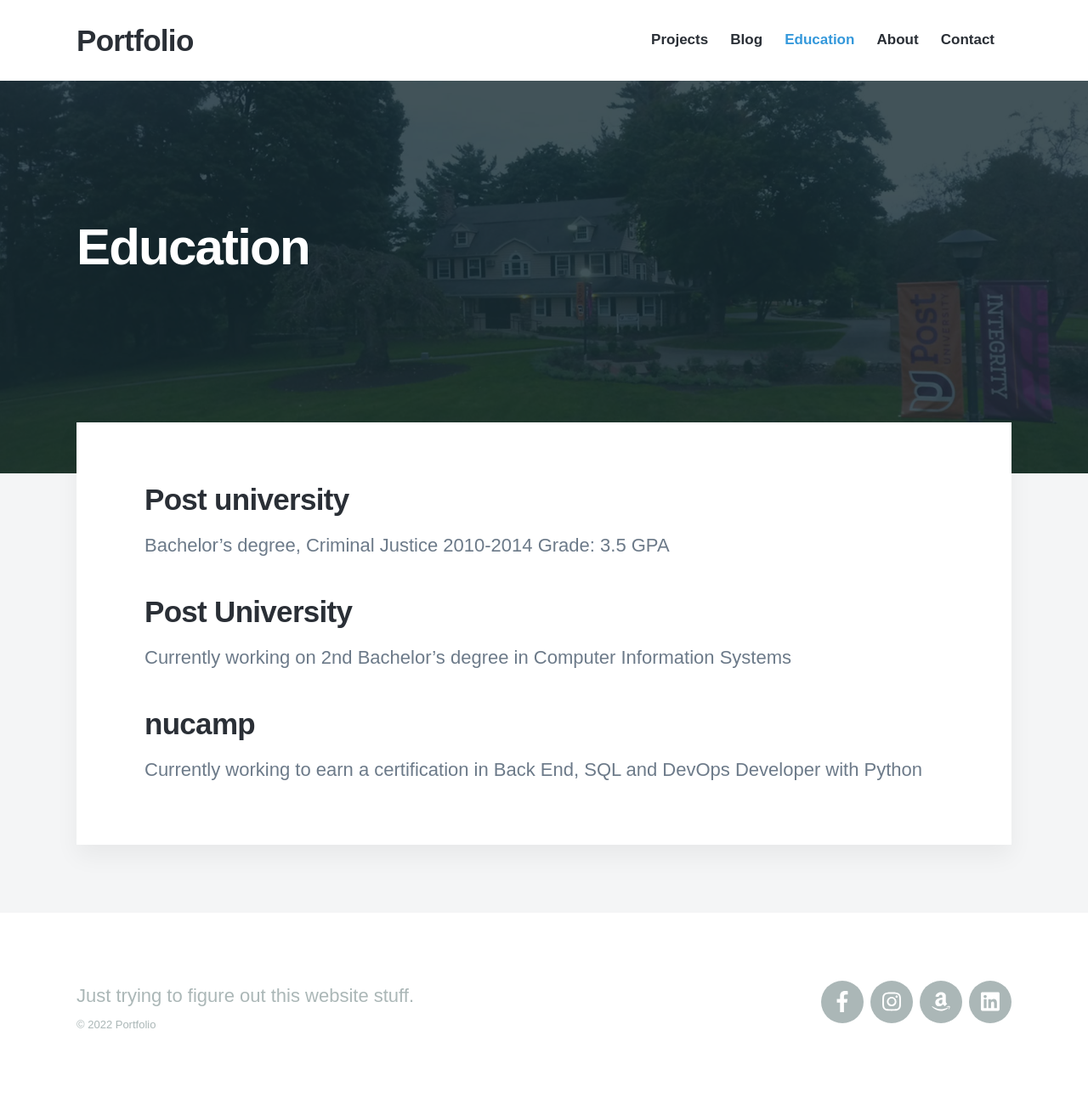
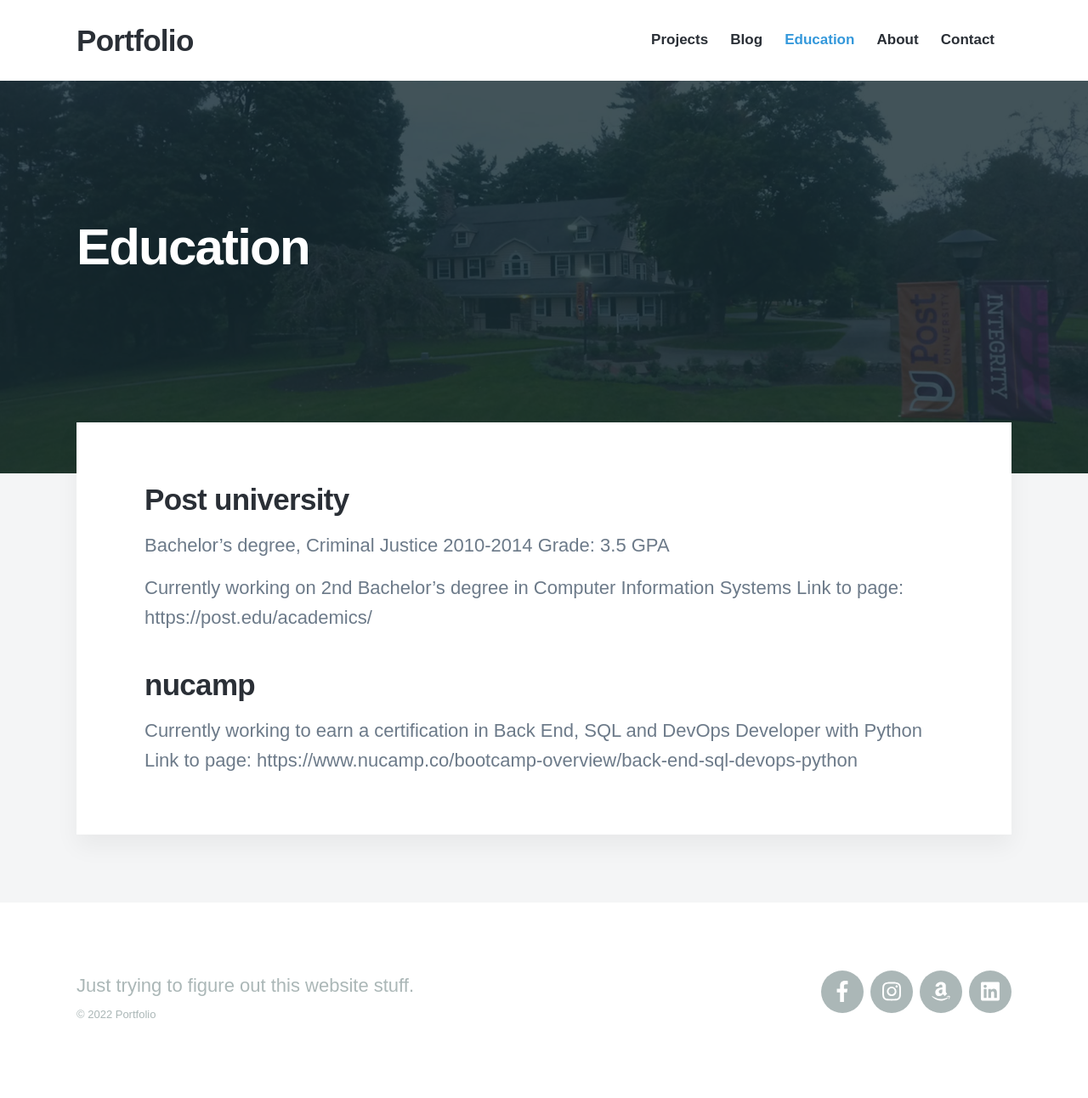
Before and after one commit to jcsodenkamp/jcsodenkamp.github.io, a Jekyll site: the page built from _pages/education.md, in a window 1280 px wide. Shown: the whole page at 85% size. Built offline with Jekyll 4.4.1, drawn with Linux system fonts in a browser that asks for light colours; nearby versions of some CDN libraries; some web fonts are replaced.

Commit message:
Update education.md

```diff
--- a/_pages/education.md
+++ b/_pages/education.md
@@ -11,10 +11,10 @@ Bachelor's degree, Criminal Justice
 2010-2014
 Grade: 3.5 GPA
 
-## Post University
-
 Currently working on 2nd Bachelor's degree in Computer Information Systems
+Link to page: https://post.edu/academics/
 
 ## nucamp
 
 Currently working to earn a certification in Back End, SQL and DevOps Developer with Python
+Link to page: https://www.nucamp.co/bootcamp-overview/back-end-sql-devops-python
```
